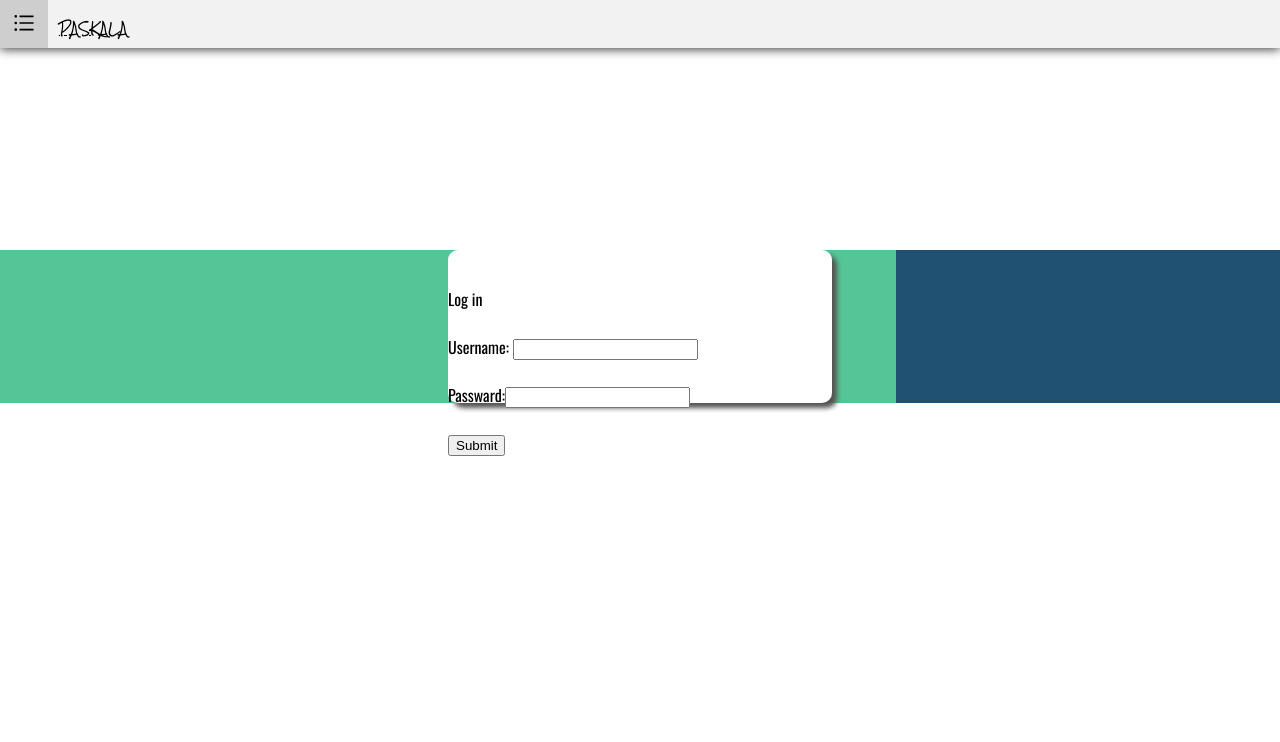
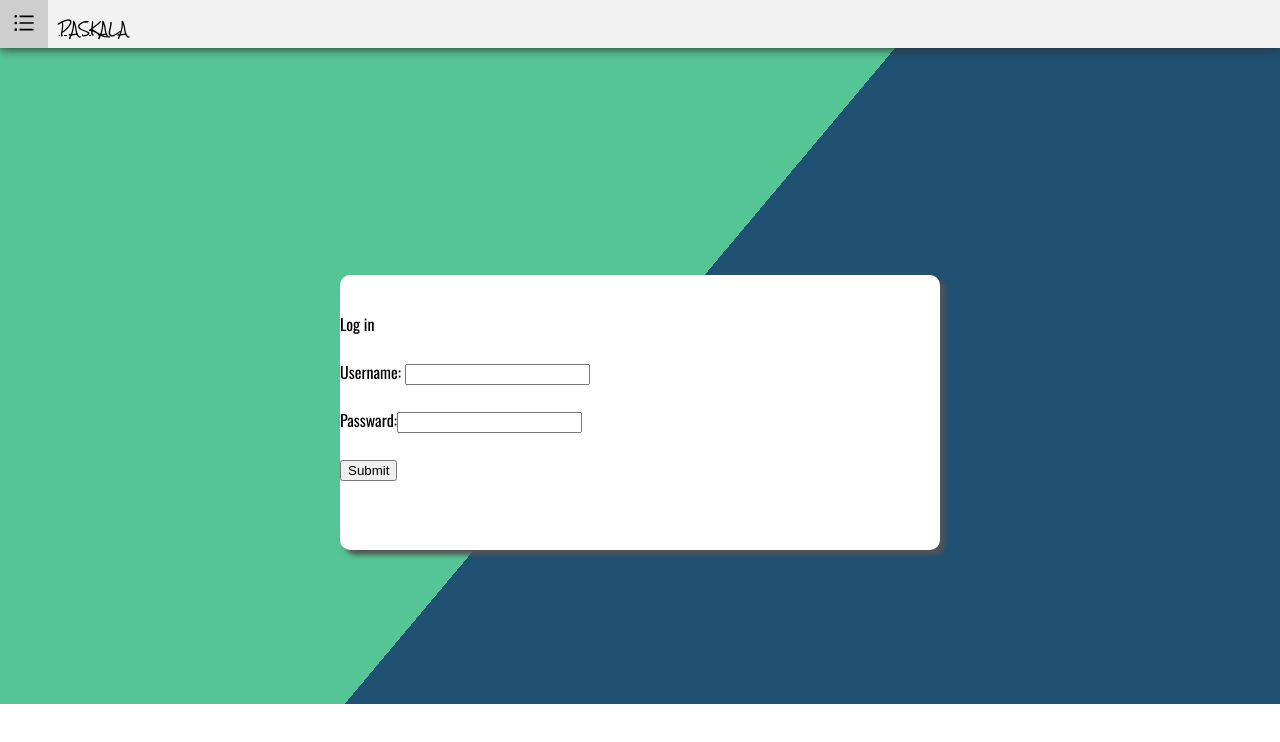
Before and after one commit to dh4618/webapp, a React (Create React App) app: page /login in a window 1280 px wide. Shown: the top 742 px of the page. Built offline with nearby package versions, Linux system fonts and the light colour scheme.

Commit message:
fixed login background and position of the box

```diff
--- a/src/App.css
+++ b/src/App.css
@@ -187,11 +187,14 @@ h6 {
 }
 
 .loginHero{
-  width: 30vw;
-  height: 10vw;
+  width: 600px;
+  height: 250px;
   margin: 0 auto;
-  margin-top: 250px;
-  margin-left: 100;
+  position: fixed;
+  top: 50%;
+  left: 50%;
+  margin-top: -125px;
+  margin-left: -300px;
   padding-top: 25px;
   background-color: white;
   box-shadow: 5px 5px 5px rgb(83, 83, 83);
@@ -369,7 +372,9 @@ h6 {
 
 /* login Page */
 .login {
-  background: linear-gradient(90deg, #56C596 70%, #205072 70%);
+  background: linear-gradient(130deg, #56C596 50%, #205072 50%);
+  width:100vw;
+  height:55vw;
  }
 
 /* Payment */
```
Also changed, not shown: 1 other file (tests, documents, lock files or other folders).
